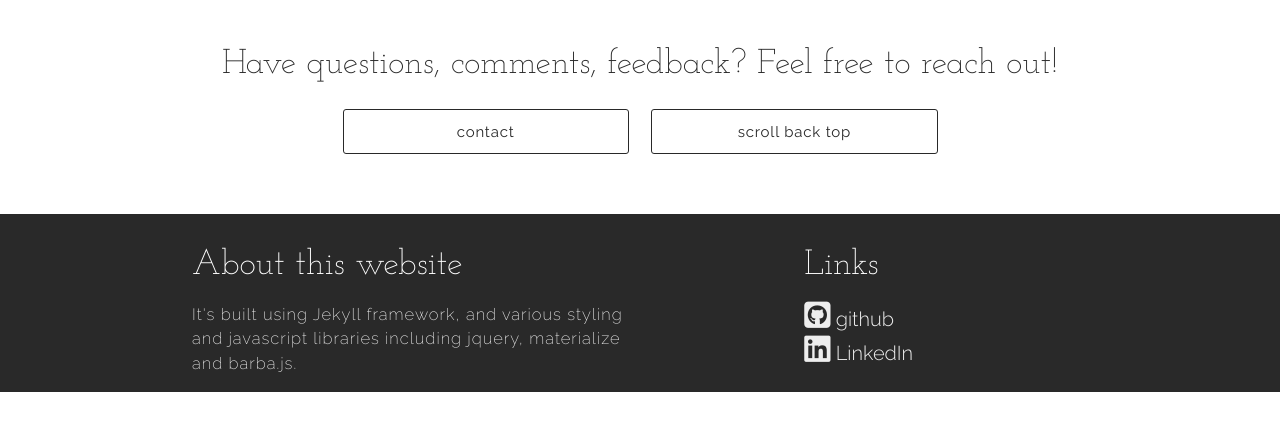
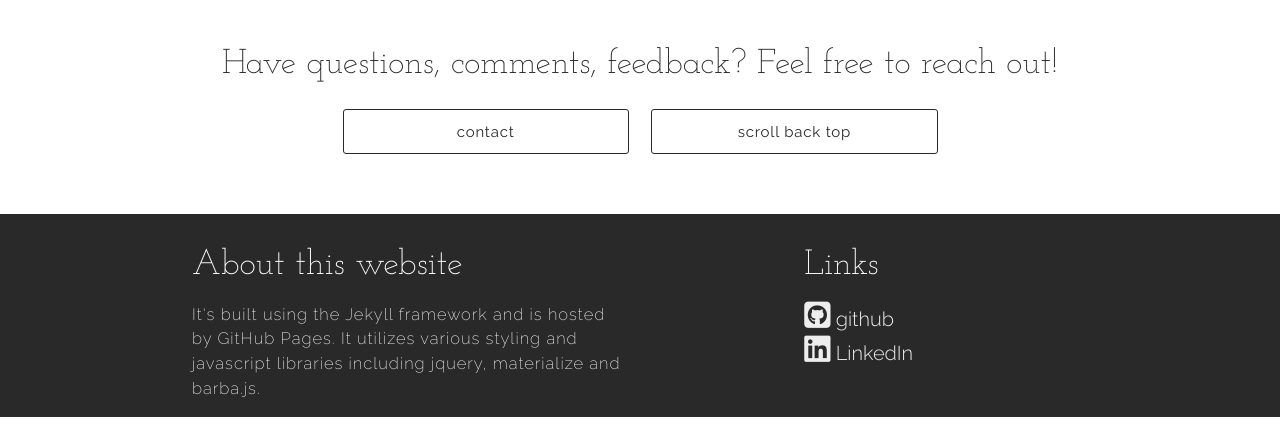
Before and after one commit to RapidAgileSoftware/RapidAgileSoftware.github.io, a Jekyll site: the page built from projects.html, in a window 1280 px wide, cut to the strip 771-1208 px from the top of the page. Built offline with Jekyll 4.4.1, drawn with Linux system fonts in a browser that asks for light colours; nearby versions of some CDN libraries; before the commit the page ends 1183 px from its top, so only the background shows below that.

Commit message:
footer improvements

```diff
--- a/_includes/footer.html
+++ b/_includes/footer.html
@@ -3,7 +3,7 @@
     <div class="row">
       <div class="col l6 s12">
         <h5 class="white-text footer_titles">About this website</h5>
-        <p class="grey-text text-lighten-3 description">It's built using Jekyll framework, and various styling and javascript libraries including jquery, materialize and barba.js.</p>
+        <p class="grey-text text-lighten-3 description">It's built using the Jekyll framework and is hosted by GitHub Pages. It utilizes various styling and javascript libraries including jquery, materialize and barba.js.</p>
       </div>
       <div class="col l4 offset-l2 s12">
         <h5 class="white-text footer_titles">Links</h5>
```
